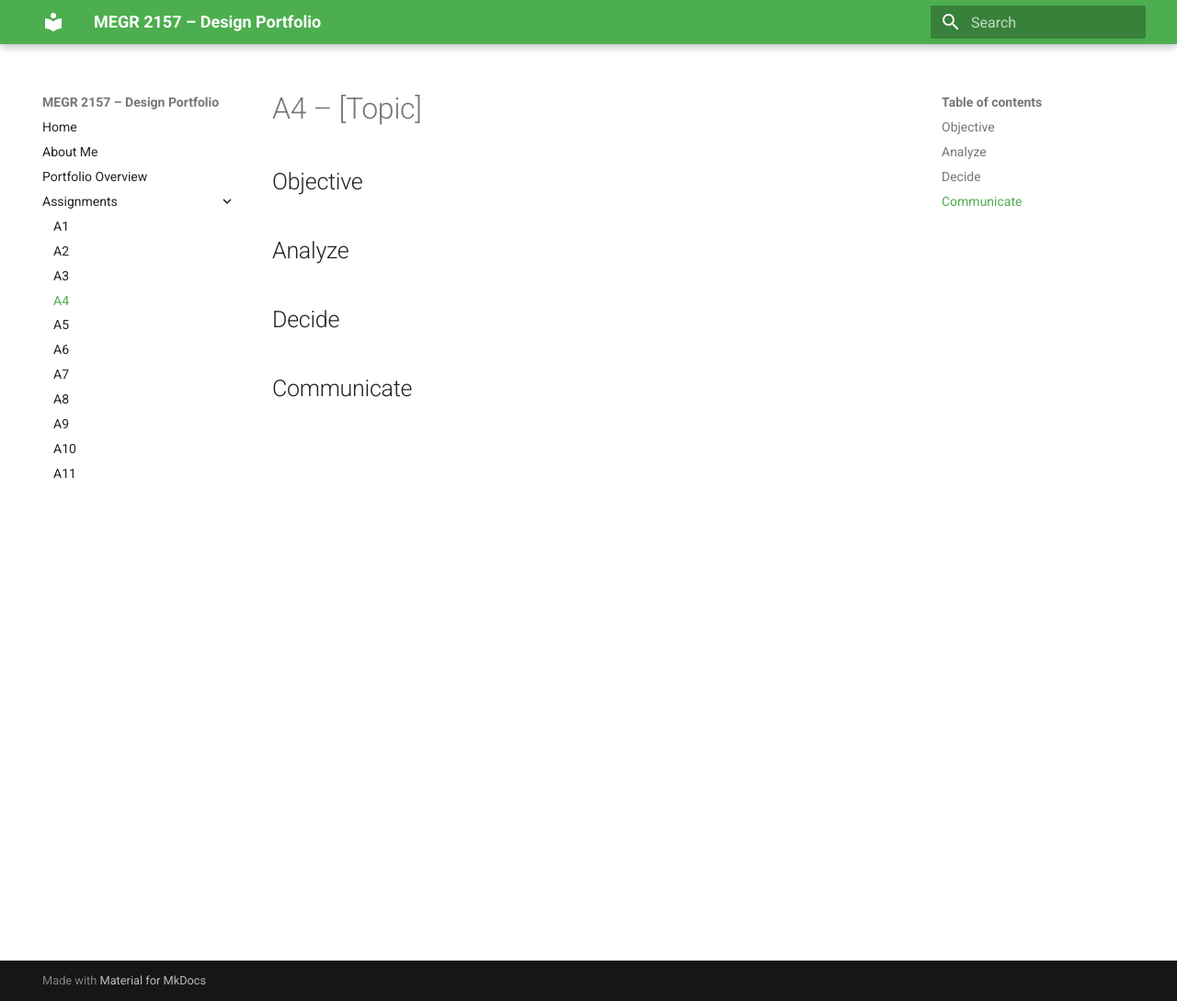
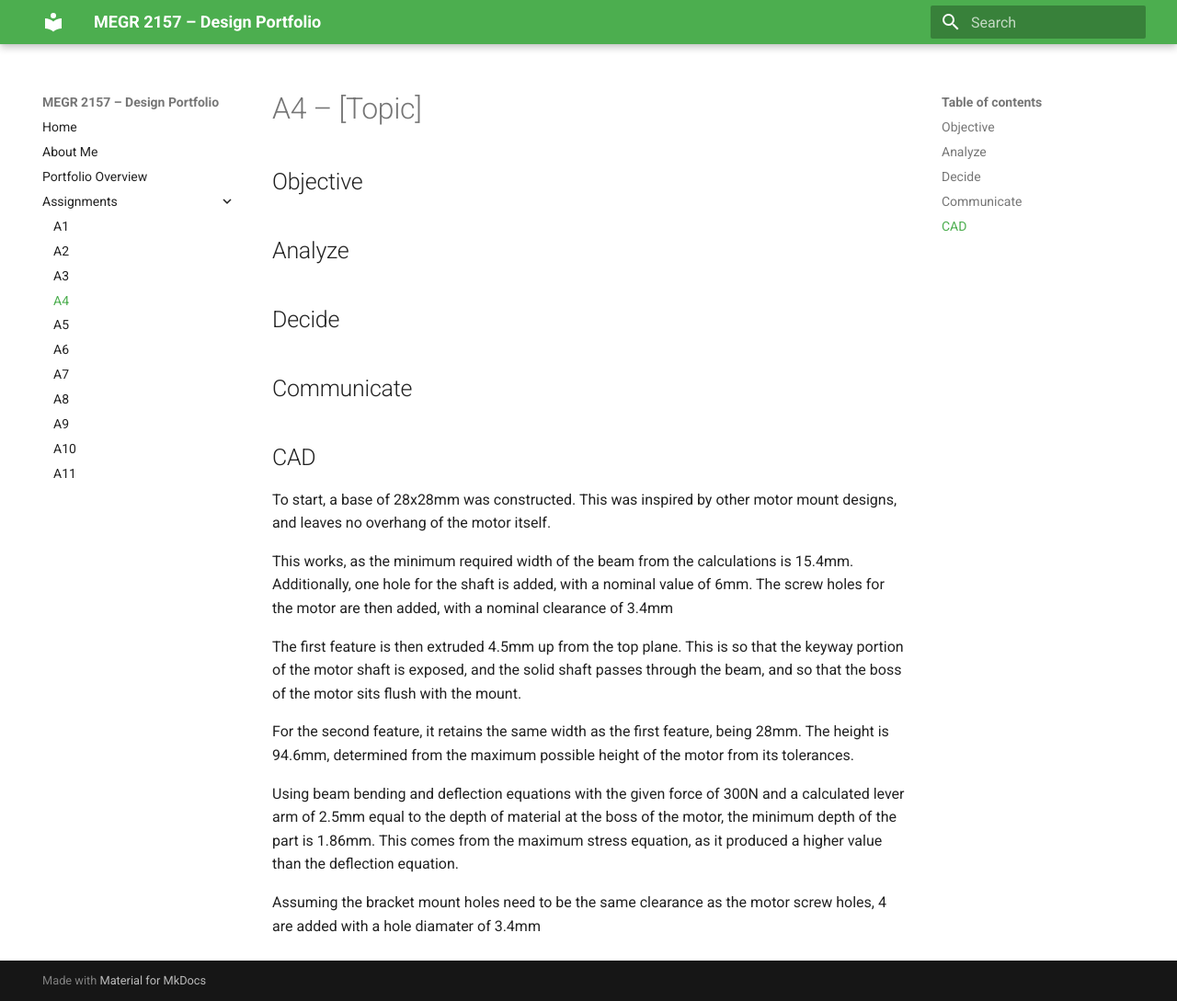
Before and after one commit to CadlesCelica/megr2157-portfolio, an MkDocs documentation site: the page built from docs/assignments/A04/index.md, in a window 1280 px wide and 1089 px high. Shown: the whole window at 92% size. Built offline with MkDocs 1.6.1 and Material for MkDocs 9.7.7, drawn with Linux system fonts in a browser that asks for light colours.

Commit message:
file upload and initial format

```diff
--- a/docs/assignments/A04/index.md
+++ b/docs/assignments/A04/index.md
@@ -10,3 +10,16 @@
 
 
 ## Communicate
+
+## CAD
+To start, a base of 28x28mm was constructed. This was inspired by other motor mount designs, and leaves no overhang of the motor itself.
+
+This works, as the minimum required width of the beam from the calculations is 15.4mm. Additionally, one hole for the shaft is added, with a nominal value of 6mm. The screw holes for the motor are then added, with a nominal clearance of 3.4mm
+
+The first feature is then extruded 4.5mm up from the top plane. This is so that the keyway portion of the motor shaft is exposed, and the solid shaft passes through the beam, and so that the boss of the motor sits flush with the mount.
+
+For the second feature, it retains the same width as the first feature, being 28mm. The height is 94.6mm, determined from the maximum possible height of the motor from its tolerances.
+
+Using beam bending and deflection equations with the given force of 300N and a calculated lever arm of 2.5mm equal to the depth of material at the boss of the motor, the minimum depth of the part is 1.86mm. This comes from the maximum stress equation, as it produced a higher value than the deflection equation.
+
+Assuming the bracket mount holes need to be the same clearance as the motor screw holes, 4 are added with a hole diamater of 3.4mm
```
Also changed, not shown: docs/assignments/A04/a4 pg 1.jpg (added), docs/assignments/A04/a4 pg 3.jpg (added), docs/assignments/A04/a4 pg 4.jpg (added), docs/assignments/A04/a4pg 2.jpg (added).
